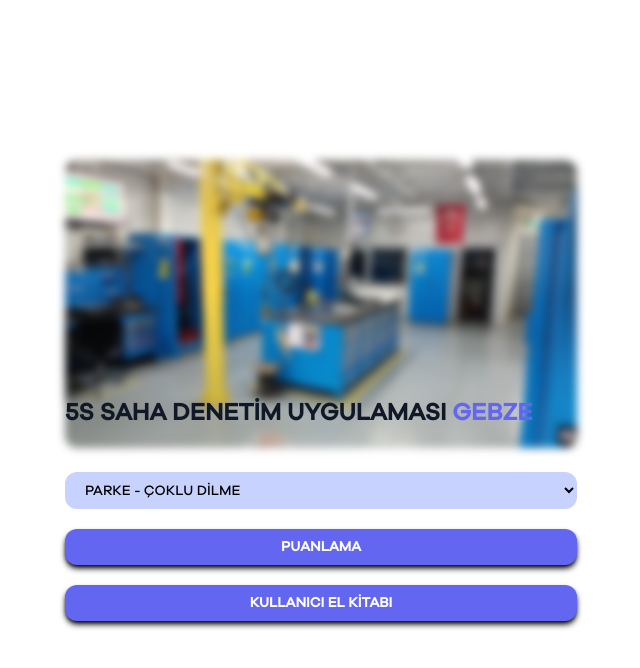
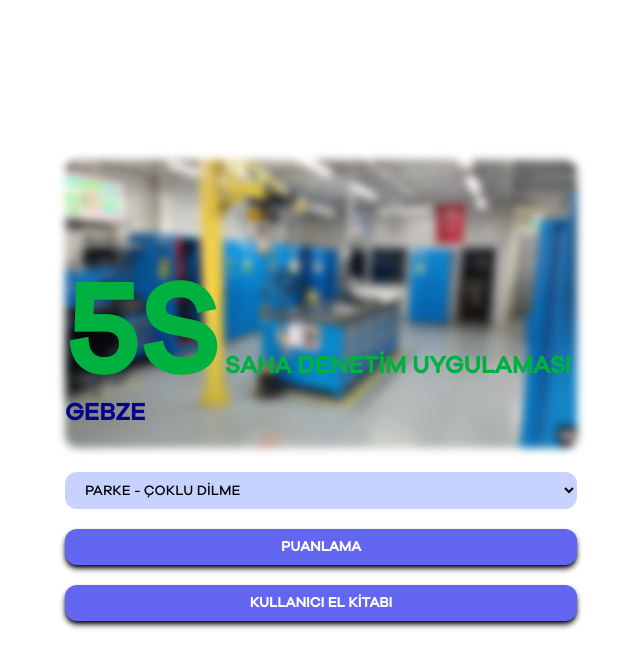
Before and after one commit to AltugEngin/learn-react-3, a Next.js app: page / in a window 1280 px wide. Shown: the top 668 px of the page, without its empty margins (319-959 px from the left). Built offline with nearby package versions, Linux system fonts and the light colour scheme.

Commit message:
First Commit

```diff
--- a/app/page.js
+++ b/app/page.js
@@ -18,9 +18,9 @@ function Answer() {
     <div className={galano.className}>
       <div className="max-w-lg">
         <div className="container relative">
-          <h1 className="font-bold text-2xl text-gray-900 z-10 absolute bottom-5">
-            5S SAHA DENETİM UYGULAMASI{" "}
-            <span className="text-indigo-500">GEBZE</span>
+          <h1 className="font-bold text-2xl text-hayat_yesil z-10 absolute bottom-5">
+            <span className="font-bold text-9xl">5S</span> SAHA DENETİM
+            UYGULAMASI <span className="text-hayat_mavi">GEBZE</span>
           </h1>
           <img className="rounded-xl blur-sm" src="./workshop.jpeg"></img>
         </div>
```
